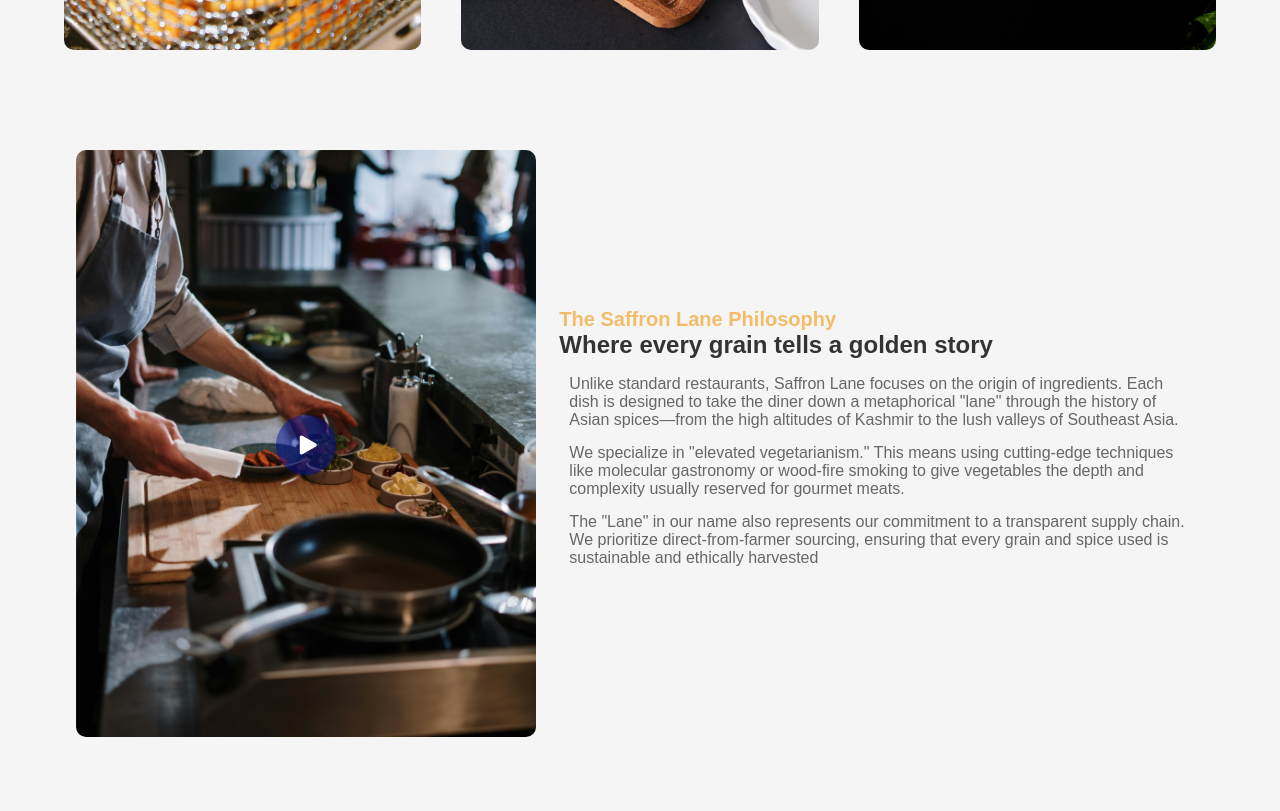
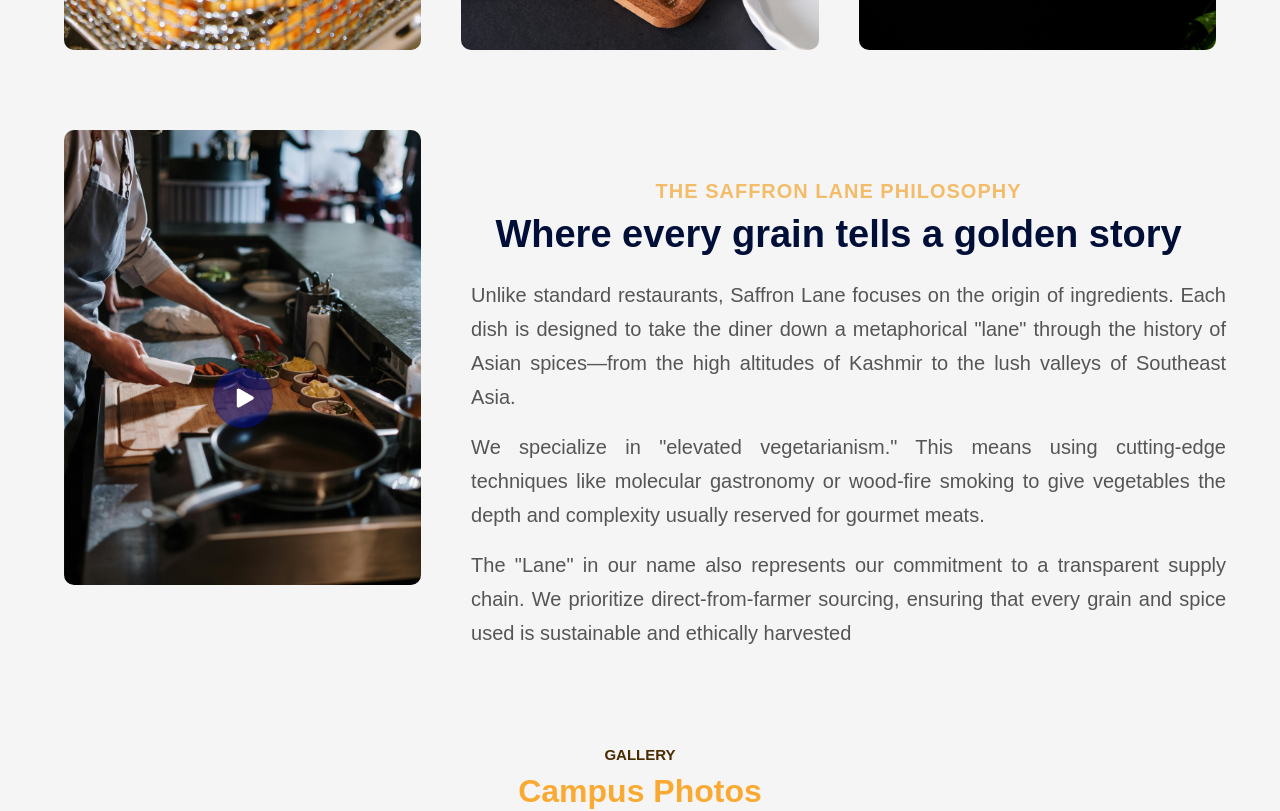
Before and after one commit to Shasvat-pandey/Saffron-Lane, a React (Vite) app: page / in a window 1280 px wide. Shown: the part 1500-2311 px from the top of the page. Built offline with nearby package versions, Linux system fonts and the light colour scheme.

Commit message:
Made correction on about, navbar & testimonials

```diff
--- a/src/Components/About/About.css
+++ b/src/Components/About/About.css
@@ -1,26 +1,31 @@
-.about{
-    margin:100px auto;
+.about {
+    margin: 80px auto;
+    width: 90%;
     display: flex;
-    align-items: center;
-    justify-content: space-around;
-    width: 90%;
+    gap: 40px;
 }
 
-.about-left{
-    flex-basis: 40%;
+/* Left Image Box - Exactly 31% width */
+.about-left {
+    flex: 0 0 31%;
     position: relative;
+    width: 31%;
 }
 
-.about-right{
-    flex-basis: 56%;
+/* Right Content Box - Takes up all remaining space */
+.about-right {
+    flex: 1 1 65%;
+    width: 100%;
+    max-width: none !important; /* Force removes any hidden width restrictions */
 }
 
-.about_img{
-    width:100%;
+.about_img {
+    width: 100%;
     border-radius: 10px;
+    display: block;
 }
 
-.play_icon{
+.play_icon {
     width: 60px;
     position: absolute;
     top: 50%;
@@ -29,39 +34,77 @@
     cursor: pointer;
 }
 
-.about h3{
+/* Typography */
+.about h3 {
+    text-align: center;
     font-weight: 600;
     font-size: 20px;
     color: #f3bc69;
+    margin-top: 50px;
+    margin-bottom: 8px;
+    text-transform: uppercase;
+    letter-spacing: 1px;
 }
 
-.about h1{
-    font-size: 50px;
+.about h2 {
+    text-align: center;
+    font-size: 38px;
     color: #000f38;
-    margin: 10px 0;
-    max-width: 400px;
+    margin-bottom: 20px;
+    font-weight: 700;
+    line-height: 1.25;
+    width: 100%;
+    max-width: none !important; /* Force removes 400px width limit */
 }
 
-.about p{
-    color: #676767;
-    margin-bottom: 15px;
+.about p {
+    color: #555555;
+    margin-bottom: 16px;
+    line-height: 1.7;
+    font-size: 20px;
+    width: 100%;
+    text-align: justify; /* Aligns both left and right edges cleanly */
 }
 
-/* ------------media query------------------*/
+/* ------------ Media Query (Fixed & Mobile-Optimized) ------------------*/
 
-@media (max-width: 800px){
-    .about{
+@media (max-width: 800px) {
+    .about {
         flex-direction: column;
+        margin: 40px auto;
+        gap: 20px; /* Reduced gap for small screens */
     }
-    .about-left, .about-right{
-        flex-basis: 100%;
+
+    .about-left,
+    .about-right {
+        flex: 1 1 100%; /* Overrides desktop flex-basis */
+        width: 100%;
     }
-    .about-left{
-        margin-bottom: 30px;
-        order: 2;
+
+    .about-left {
+        order: 2; /* Puts image below text on mobile, or set order: 1 if you want image on top */
+        margin-bottom: 10px;
     }
-    .about h1{
-        font-size: 28px;
-        max-width: 100%;
+
+    .about-right {
+        order: 1;
+    }
+
+    .about h3 {
+        font-size: 16px;
+    }
+
+    .about h2 {
+        font-size: 26px;
+        line-height: 1.3;
+    }
+
+    .about p {
+        font-size: 16px; /* Slightly smaller readable font size for mobile */
+        text-align: left; /* Switching off justify prevents odd word-gaps on narrow screens */
+    }
+
+    .play_icon {
+        width: 50px; /* Scaled down slightly for mobile screens */
     }
 }
--- a/src/Components/Navbar/Navbar.jsx
+++ b/src/Components/Navbar/Navbar.jsx
@@ -2,8 +2,8 @@ import React, { useEffect, useState } from 'react'
 import './Navbar.css'
 import logo from '../../assets/logo.png'
 import menu_icon from '../../assets/menu-icon.png'
-import { Link as ScrollLink } from 'react-scroll'
-import { useLocation, useNavigate } from 'react-router-dom'
+import { Link as ScrollLink, animateScroll as scroll } from 'react-scroll' // 1. Added animateScroll
+import { Link, useLocation, useNavigate } from 'react-router-dom'
 
 const Navbar = () => {
   const [sticky, setSticky] = useState(false);
@@ -24,17 +24,34 @@ const Navbar = () => {
     setMobilemenu(!mobilemenu);
   };
 
-  // Helper function to handle section clicks from non-home pages
   const handleSectionClick = (sectionTarget) => {
     if (location.pathname !== '/') {
-      // If we are on /explore-more or any other page, navigate to home and pass target section state
       navigate('/', { state: { targetSection: sectionTarget } });
+    }
+  };
+
+  // Dedicated function for logo click
+  const handleLogoClick = (e) => {
+    if (location.pathname === '/') {
+      // On home page: smooth scroll to top (hero section)
+      e.preventDefault();
+      scroll.scrollToTop({
+        duration: 500,
+        smooth: 'easeInOutQuart',
+      });
+    } else {
+      // On another page: navigate to home with 'hero' target
+      handleSectionClick('hero');
     }
   };
 
   return (
     <nav className={`container ${sticky ? 'dark-nav' : ''}`}>
-      <img src={logo} alt="Logo" className="logo" />
+      {/* 2. Connected handleLogoClick here */}
+      <Link to="/" onClick={handleLogoClick}>
+        <img src={logo} alt="Saffron Lane Logo" className="logo" />
+      </Link>
+
       <ul className={mobilemenu ? '' : 'hide-mobile-menu'}>
         <li>
           <ScrollLink
--- a/src/Components/Testimonials/Testimonials.css
+++ b/src/Components/Testimonials/Testimonials.css
@@ -1,5 +1,5 @@
 .testimonials{
-    margin: 80px auto;
+    margin: 80px;
     padding: 0 80px;
     position: relative;
 }
```
